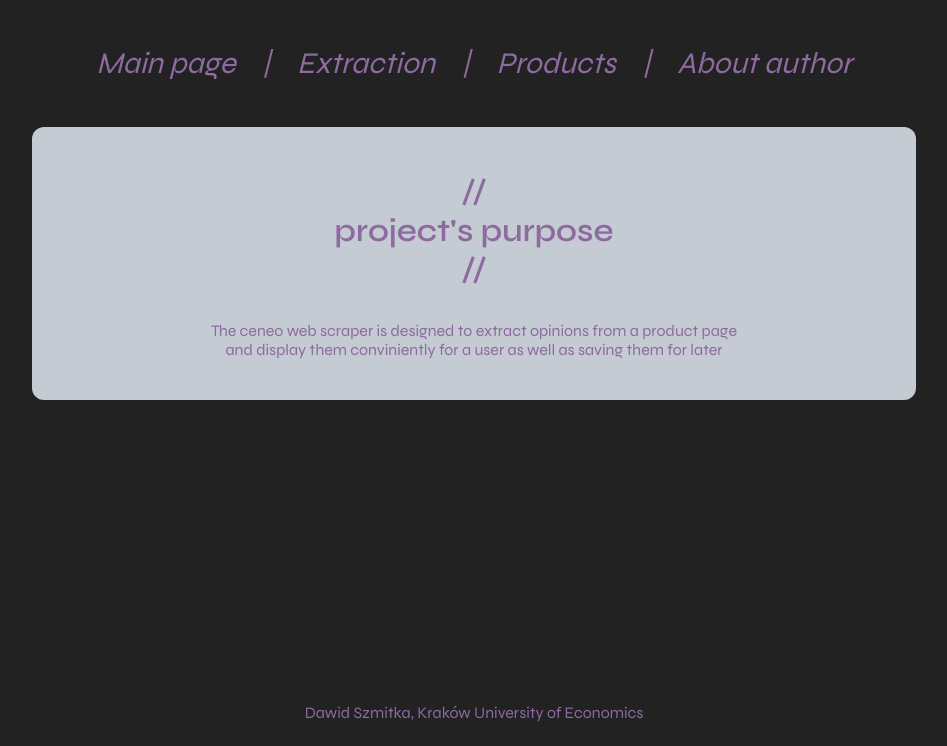
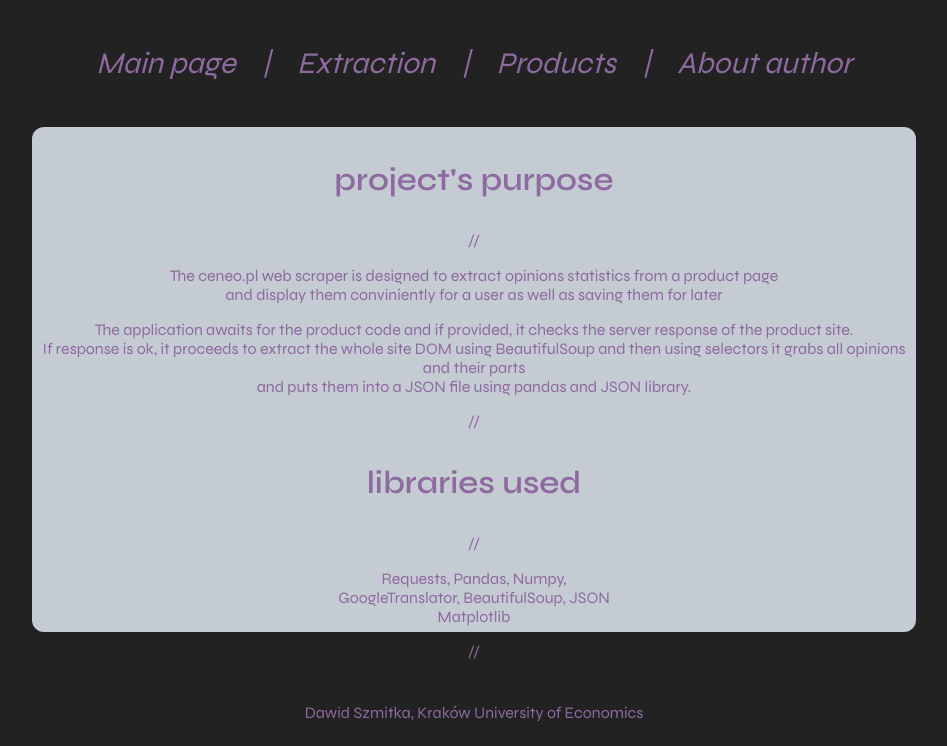
Before and after one commit to hamburger231/CeneoWebScraperDS12, a Flask app: page / in a window 1280 px wide. Shown: the part 54-800 px from the top of the page, without its empty margins (166-1113 px from the left). Run offline with Flask 3, Linux system fonts and the light colour scheme.

Commit message:
index subpage finished

```diff
--- a/app/static/base_style.css
+++ b/app/static/base_style.css
@@ -65,9 +65,11 @@ a {
     background-color: #c5cbd3;
     justify-content: center;
     width: 70%;
+    position: relative;
+    height: 90%;
     align-items: center;
     margin: 0 0 0 15%;
-    padding: 1% 0 2% 0;
+    padding: 1px 0 0% 0;
     border-radius: 12px;
 
 }
--- a/app/templates/index.html
+++ b/app/templates/index.html
@@ -1,7 +1,18 @@
 {% extends 'base.html' %}
 {% block content %}
 <div class="boxnbg">
-    <h3>//<br>project's purpose<br>//</h3>
-    <p>The ceneo web scraper is designed to extract opinions from a product page <br>and display them conviniently for a user as well as saving them for later</p>
+    <h3>project's purpose</h3>
+    <p>//</p>
+    <p>The ceneo.pl web scraper is designed to extract opinions statistics from a product page <br>and display them conviniently for a user as well as saving them for later</p>
+    <p>The application awaits for the product code and if provided, it checks the server response of the product site.<br>
+        If response is ok, it proceeds to extract the whole site DOM using BeautifulSoup and then using selectors it grabs all opinions and their parts<br>
+        and puts them into a JSON file using pandas and JSON library.<br></p>
+    <p>//</p>
+    <h3>libraries used</h3>
+    <p>//</p>
+    <p>Requests,  Pandas,  Numpy,
+        <br>GoogleTranslator,  BeautifulSoup,  JSON
+        <br>Matplotlib</p>
+    <p>//</p>
 </div>
 {% endblock %}
```
Also changed, not shown: app/static/images/spider-web-computer-icons-clip-art-web.jpg (deleted).
